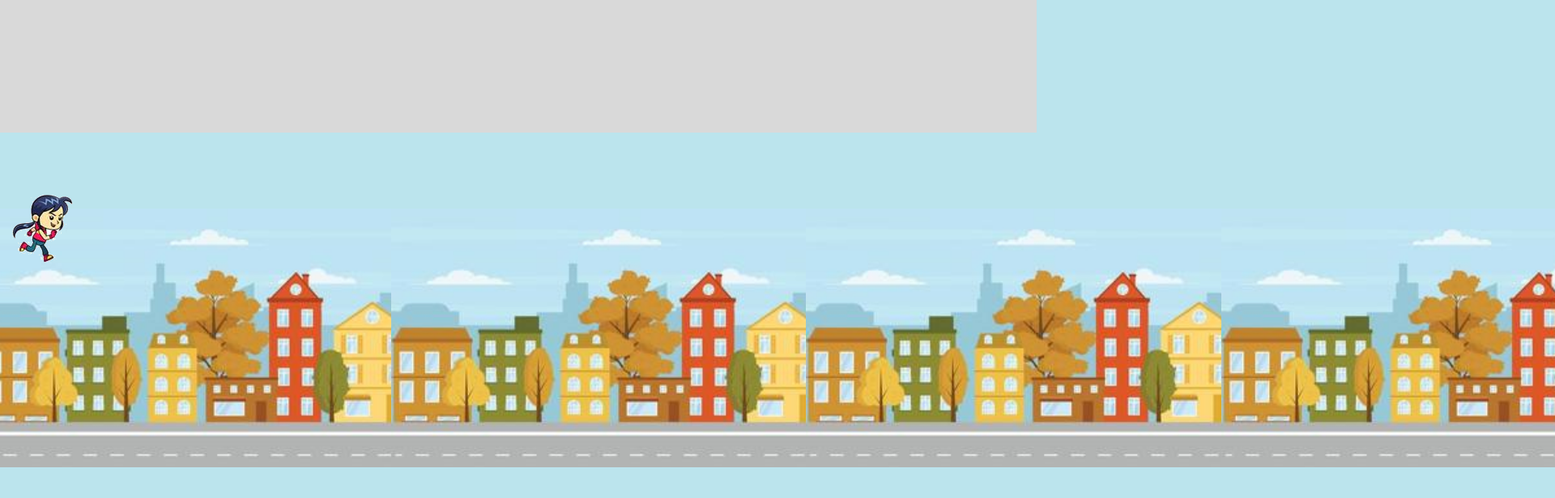
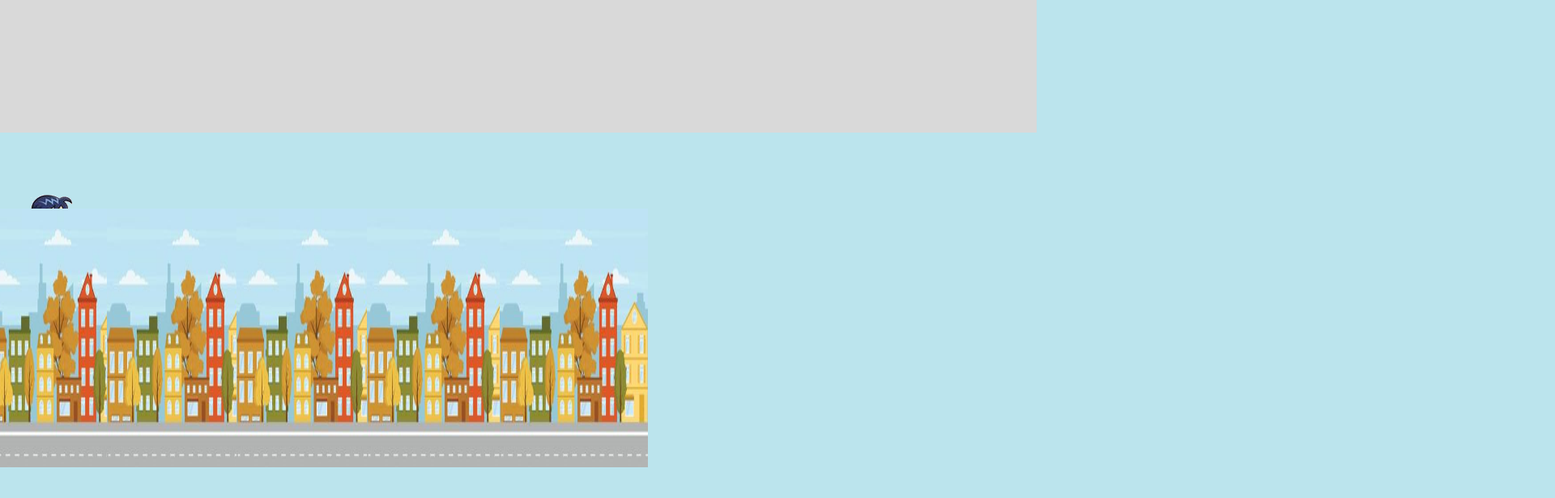
Before and after one commit to araujobrunodev/Air-girl, a React (Vite) app: page /playing in a window 1280 px wide. Shown: the part 638-1254 px from the top of the page at 81% size, 1920 px wide, since content can reach past the window. Built offline with nearby package versions, Linux system fonts and the light colour scheme; a web font is replaced by a local one.

Commit message:
implement style to CreateTheme component

```diff
--- a/src/elements/background/createTheme.tsx
+++ b/src/elements/background/createTheme.tsx
@@ -1,5 +1,6 @@
+import { useDeviceSize } from "../../globalContext/deviceSize"
 import { FC } from "react"
-import { useDeviceSize } from "../../globalContext/deviceSize"
+import "../../css/createTheme.css"
 
 interface CreateThemeProp {
 	space: number,
@@ -15,12 +16,10 @@ const CreateTheme: FC<CreateThemeProp> = ({ space }) => {
 	return <>
 		<img
 			src="../../../theme.png"
+			className="createThemeS"
 			style={{
-				display: "relative",
-				width: deviceSize.width,
-				height: "20rem",
 				marginTop: top + "%",
-				marginLeft: - space + "px"
+				marginLeft: - space + "px",
 			}}
 		/>
 	</>
```
